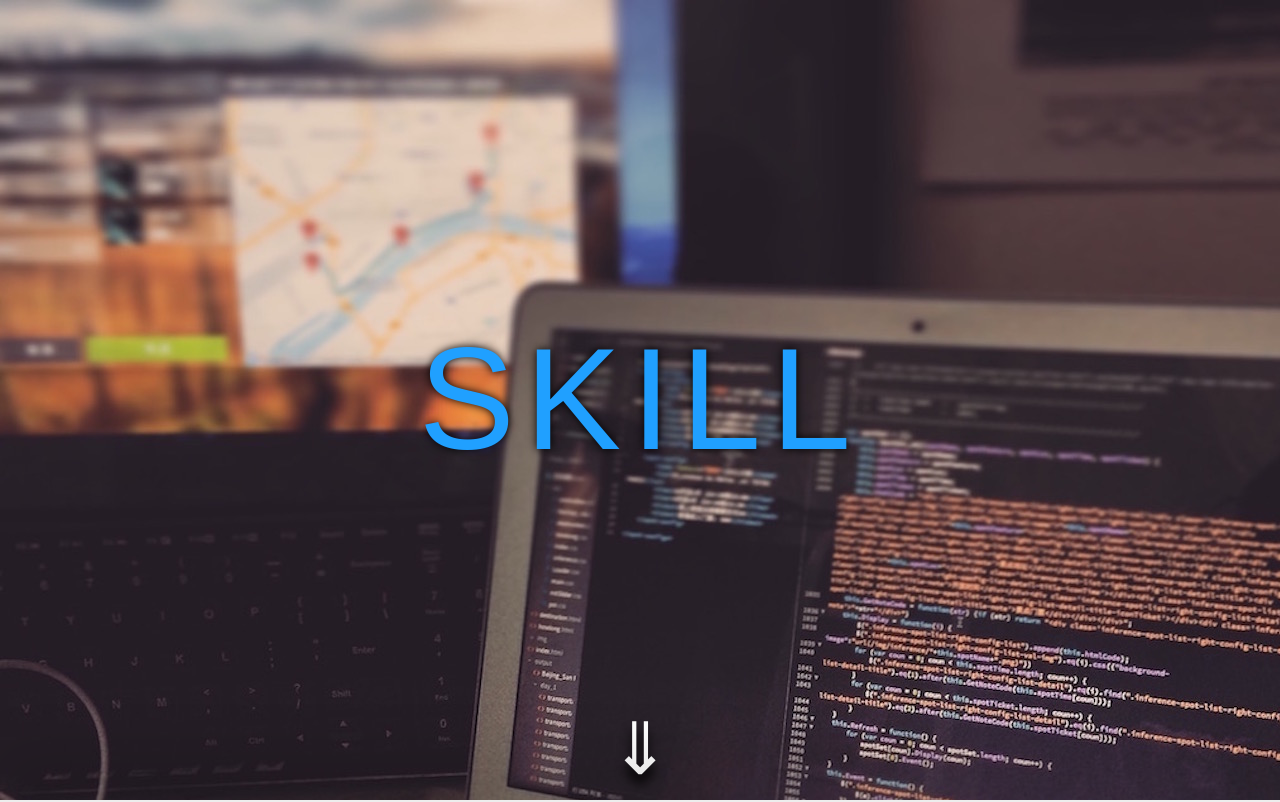
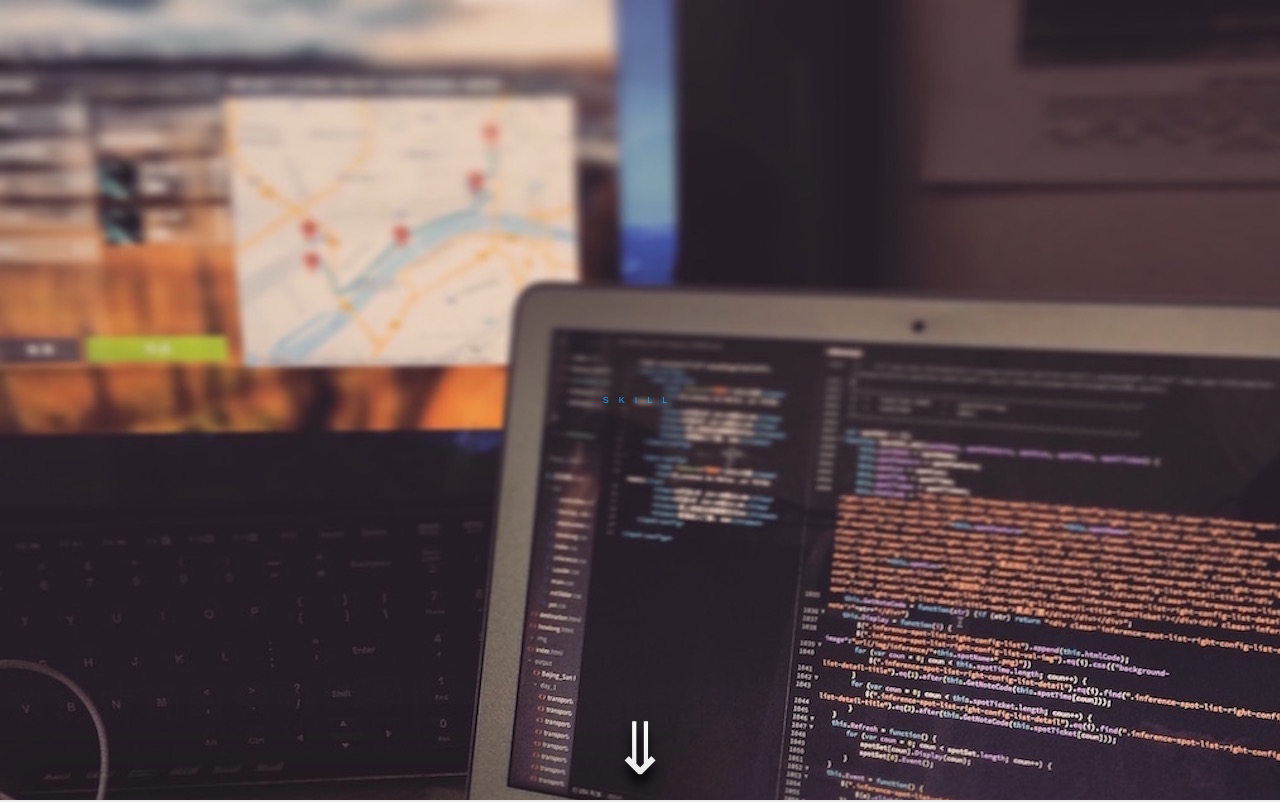
Before and after one commit to but0n/AmazingScroll, a plain HTML site: page index.html in a window 1280 px wide. Shown: the top 802 px of the page. Drawn offline with Linux system fonts and the light colour scheme.

Commit message:
Update index.css

```diff
--- a/css/index.css
+++ b/css/index.css
@@ -36,7 +36,7 @@ body {
 }
 .imageTitle {
     text-align: center;
-    font-size: 9em;
+    font-size: 9px;
     color: #20A0FF;
     text-shadow: 0 0 10px black;
     letter-spacing: 10px;
```
